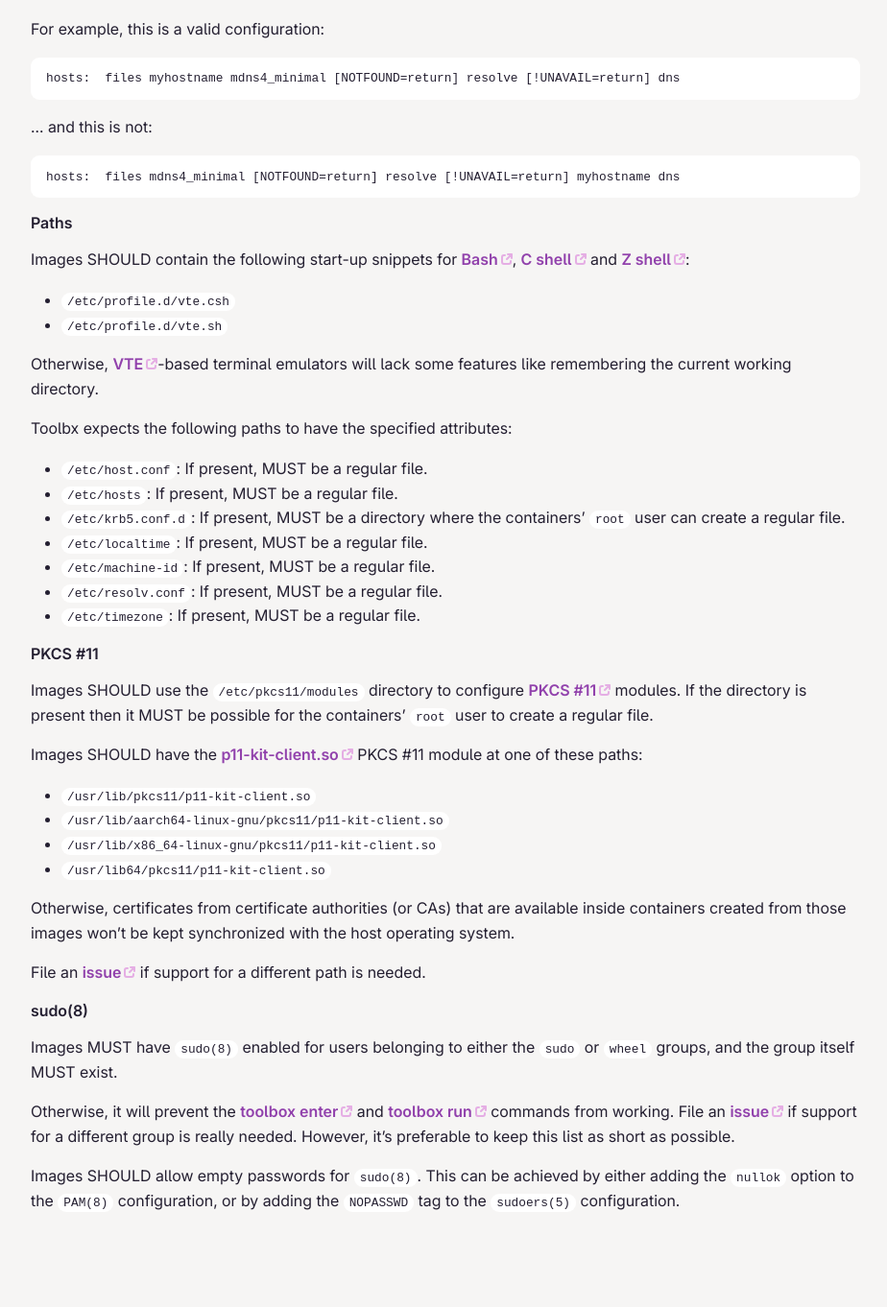
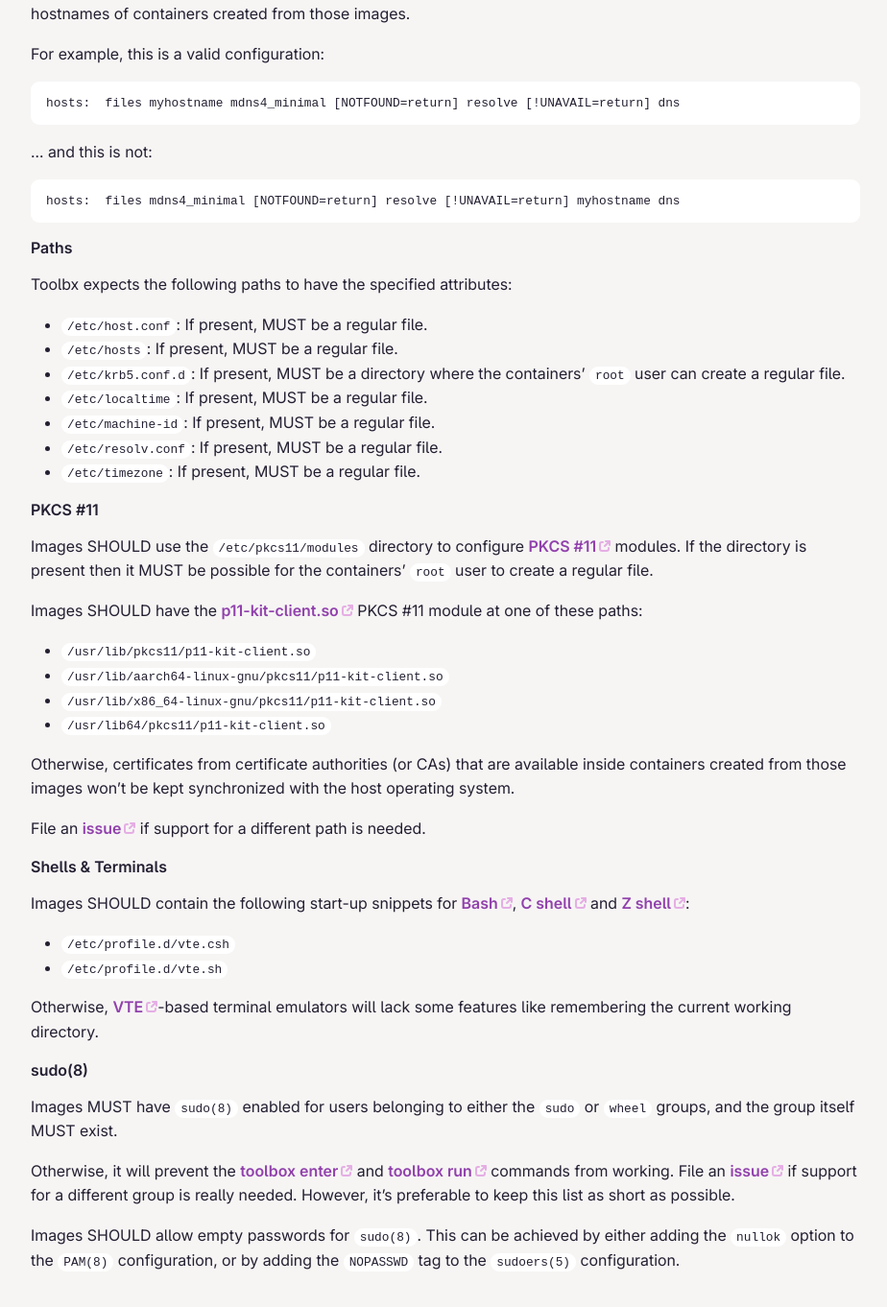
Before and after one commit to containers/containertoolbx.org, a Jekyll site: the page built from doc.md, in a window 1280 px wide and 1400 px high, scrolled down 5776 px. Shown: the top 1362 px of the window at 96% size, without its empty margins (176-1100 px from the left). Built offline with Jekyll 4.4.1, drawn with Linux system fonts in a browser that asks for light colours; some of the changed lines change nothing that is shown.

Commit message:
Split the shell start-up snippets into their own sub-section
https://github.com/containers/toolbox/issues/1606

```diff
--- a/doc.md
+++ b/doc.md
@@ -212,12 +212,6 @@
 
 #### Paths
 
-Images SHOULD contain the following start-up snippets for [Bash](https://www.gnu.org/software/bash/), [C shell](https://en.wikipedia.org/wiki/C_shell) and [Z shell](https://www.zsh.org/):
-* `/etc/profile.d/vte.csh`
-* `/etc/profile.d/vte.sh`
-
-Otherwise, [VTE](https://gitlab.gnome.org/GNOME/vte)-based terminal emulators will lack some features like remembering the current working directory.
-
 Toolbx expects the following paths to have the specified attributes:
 * `/etc/host.conf`: If present, MUST be a regular file.
 * `/etc/hosts`: If present, MUST be a regular file.
@@ -241,6 +235,14 @@
 
 File an [issue](https://github.com/containers/toolbox/issues/new) if support for a different path is needed.
 
+#### Shells & Terminals
+
+Images SHOULD contain the following start-up snippets for [Bash](https://www.gnu.org/software/bash/), [C shell](https://en.wikipedia.org/wiki/C_shell) and [Z shell](https://www.zsh.org/):
+* `/etc/profile.d/vte.csh`
+* `/etc/profile.d/vte.sh`
+
+Otherwise, [VTE](https://gitlab.gnome.org/GNOME/vte)-based terminal emulators will lack some features like remembering the current working directory.
+
 #### sudo(8)
 
 Images MUST have `sudo(8)` enabled for users belonging to either the `sudo` or `wheel` groups, and the group itself MUST exist.
```
